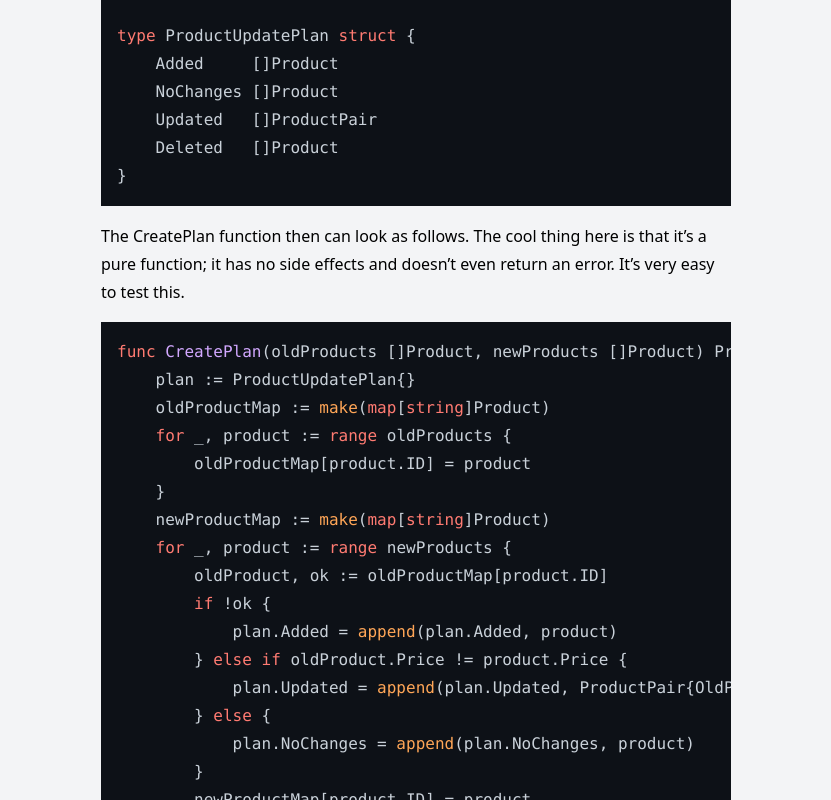
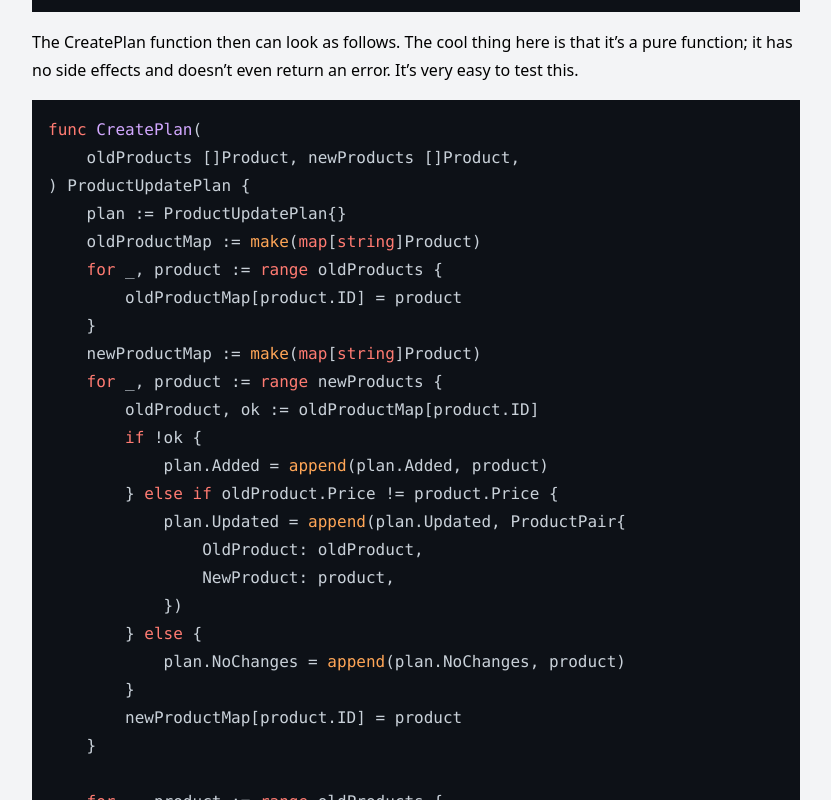
Before and after one commit to TN1ck/tn1ck.com, a Next.js app: page /blog/update-plans in a window 1280 px wide. Shown: the part 2200-3000 px from the top of the page, without its empty margins (224-1055 px from the left). Built offline with nearby package versions, Linux system fonts and the light colour scheme.

Commit message:
chore: optimize width of the container and the code a bit

```diff
--- a/components/container.tsx
+++ b/components/container.tsx
@@ -37,7 +37,7 @@ const Container = ({
 }) => {
   return (
     <div>
-      <main>
+      <main className="max-w-screen-md m-auto mt-8 mb-16">
         <Navigation activeId={activeId} />
         <div className="">{children}</div>
       </main>
--- a/pages/blog/update-plans.tsx
+++ b/pages/blog/update-plans.tsx
@@ -415,7 +415,9 @@ type ProductUpdatePlan struct {
       </p>
       <CodeBlock language="go">
         {`
-func CreatePlan(oldProducts []Product, newProducts []Product) ProductUpdatePlan {
+func CreatePlan(
+	oldProducts []Product, newProducts []Product,
+) ProductUpdatePlan {
 	plan := ProductUpdatePlan{}
 	oldProductMap := make(map[string]Product)
 	for _, product := range oldProducts {
@@ -427,7 +429,10 @@ func CreatePlan(oldProducts []Product, newProducts []Product) ProductUpdatePlan
 		if !ok {
 			plan.Added = append(plan.Added, product)
 		} else if oldProduct.Price != product.Price {
-			plan.Updated = append(plan.Updated, ProductPair{OldProduct: oldProduct, NewProduct: product})
+			plan.Updated = append(plan.Updated, ProductPair{
+				OldProduct: oldProduct,
+				NewProduct: product,
+			})
 		} else {
 			plan.NoChanges = append(plan.NoChanges, product)
 		}
@@ -489,7 +494,9 @@ func (pup ProductUpdatePlan) Apply(repo) error {
       </p>
       <CodeBlock language="go">
         {`
-func UpdateProducts(repo repo, csv string, preview bool) (ProductUpdatePlan, error) {
+func UpdateProducts(
+repo repo, csv string, preview bool
+) (ProductUpdatePlan, error) {
 	// Implementing parseCSV is left as an exercise for the reader.
 	products, err := parseCSV(csv)
 	if err != nil {
--- a/styles/globals.css
+++ b/styles/globals.css
@@ -7,15 +7,6 @@
 
 body {
   @apply bg-gray-100 p-4 leading-7;
-}
-
-main {
-  display: block;
-  max-width: 630px;
-  margin-top: 30px;
-  margin-left: auto;
-  margin-right: auto;
-  @apply mb-16;
 }
 
 .link {
```
